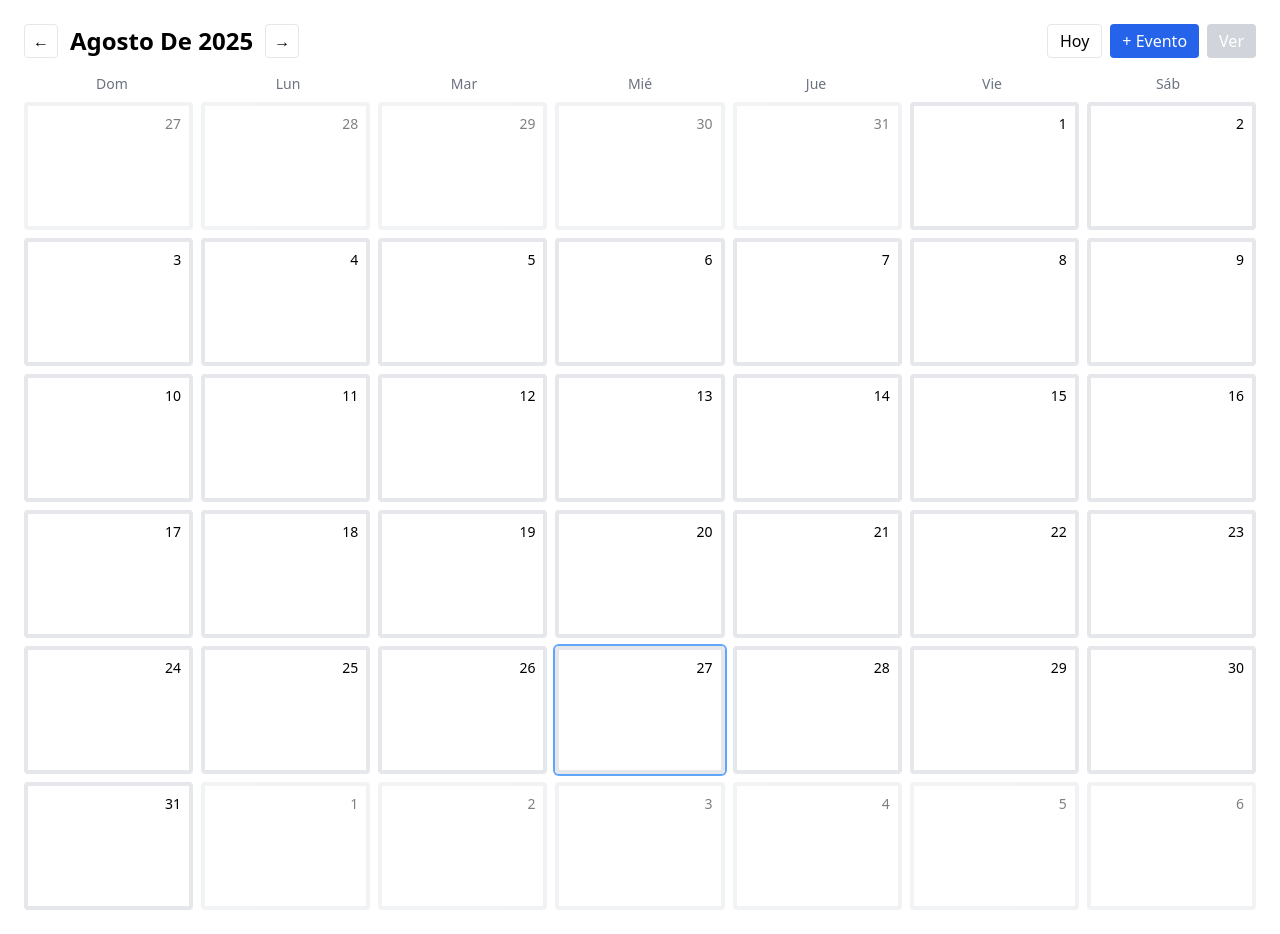
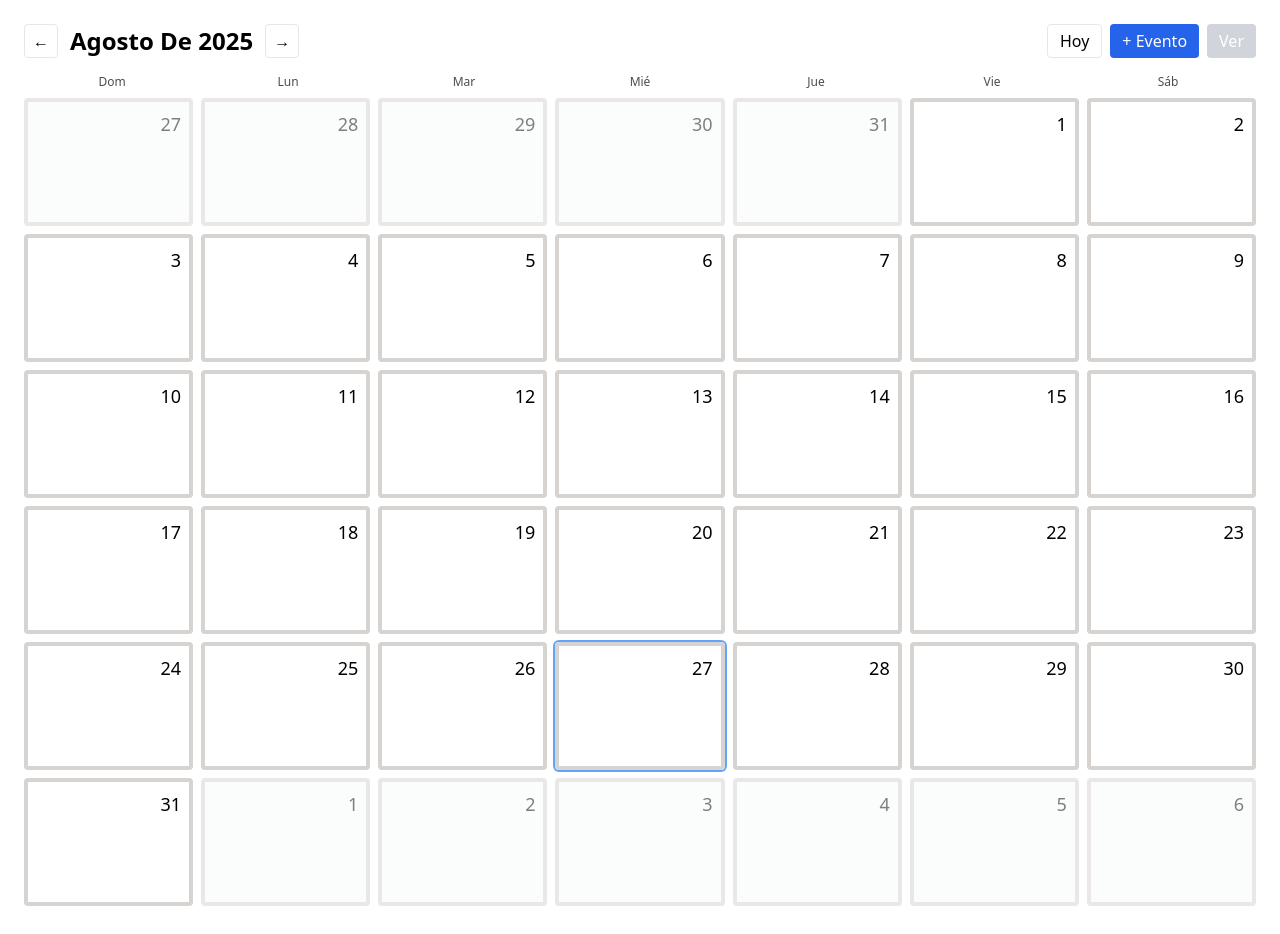
Before and after one commit to DanielGiron20/Calendario-en-angular, an Angular app: page / in a window 1280 px wide. Built offline with nearby package versions, Linux system fonts and the light colour scheme.

Commit message:
Agrandado de fecha, bg gray para dias que no pertenecen al mes

```diff
--- a/src/app/components/calendar/calendar.component.html
+++ b/src/app/components/calendar/calendar.component.html
@@ -23,7 +23,7 @@
   </div>
 
 
-  <div class="grid grid-cols-7 text-center text-xs md:text-sm font-medium text-gray-500">
+  <div class="grid grid-cols-7 text-center text-xs md:text- font-medium text-black/70">
     <div>Dom</div>
     <div>Lun</div>
     <div>Mar</div>
@@ -38,15 +38,15 @@
     <ng-container *ngFor="let week of weeks()">
       <ng-container *ngFor="let day of week">
         <div
-          class="h-24 md:h-28 lg:h-32 rounded border-4 p-2 flex flex-col cursor-pointer overflow-hidden hover:bg-blue-100"
+          class="h-24 md:h-28 lg:h-32 rounded border-4 border-stone-300 p-2 flex flex-col cursor-pointer overflow-hidden hover:bg-blue-100"
           [ngClass]="{
-            'opacity-50': !day.inCurrentMonth,
+            'opacity-50 bg-gray-50': !day.inCurrentMonth,
             'ring-2 ring-blue-400': day.isToday,
             'bg-blue-100': selectedDate() === day.iso
           }"
           (click)="selectDay(day)"
         >
-          <div class="text-xs md:text-sm font-medium text-right">
+          <div class="text-xs md:text-lg font-medium text-right">
             {{ day.date.getDate() }}
           </div>
 
```
